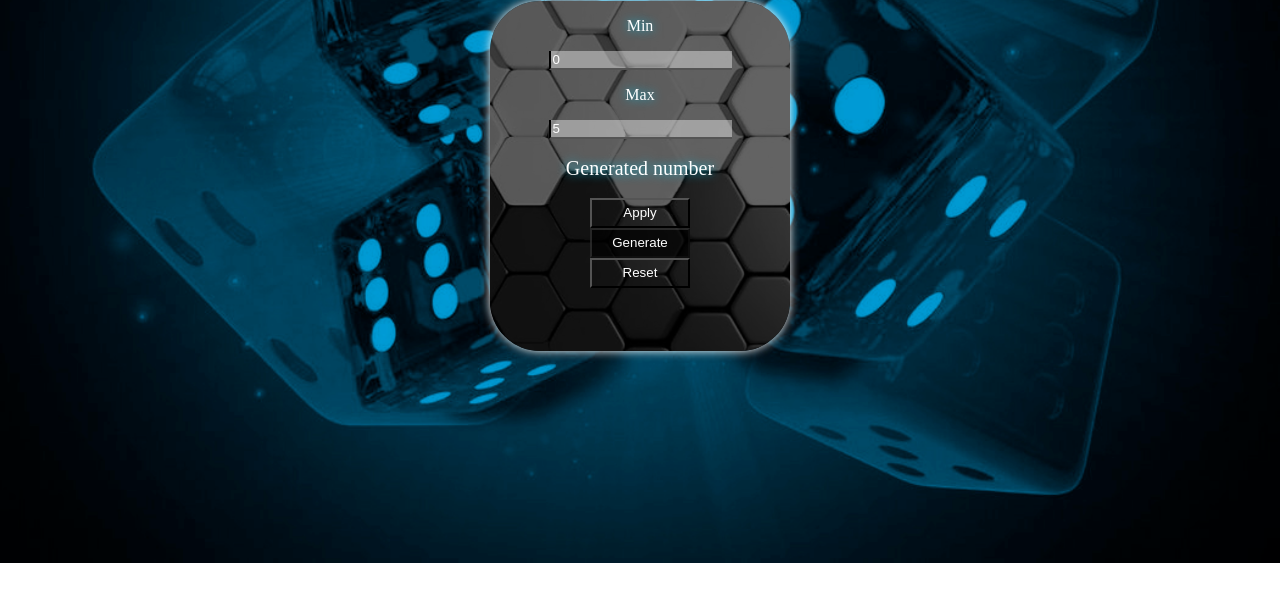
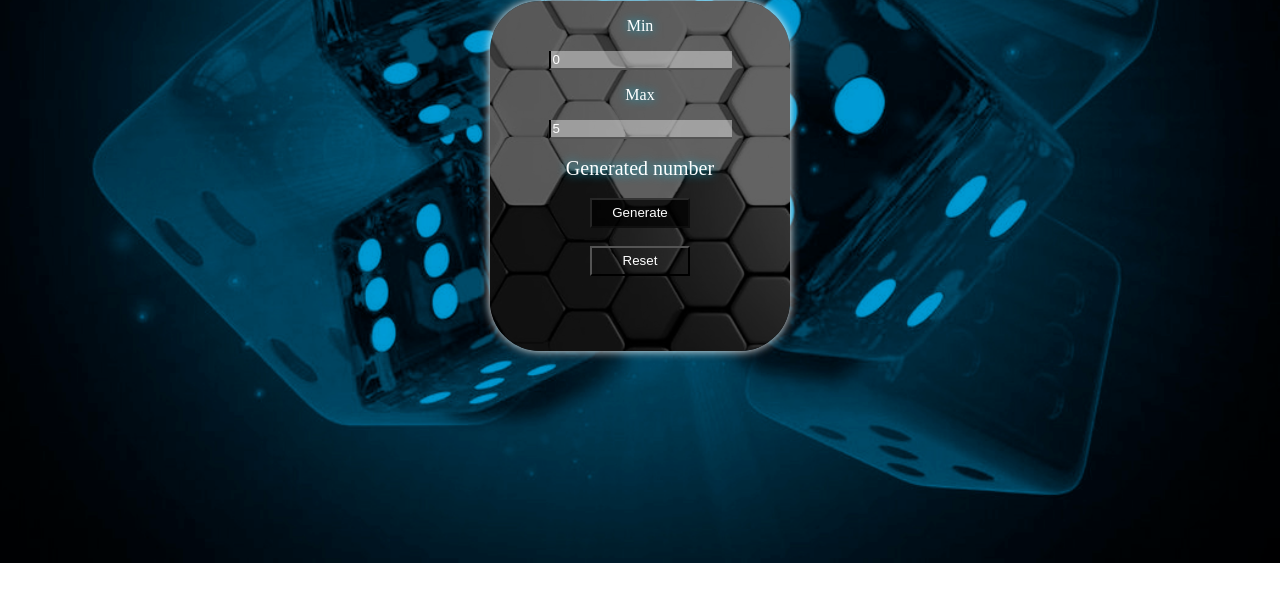
Before and after one commit to VitVin/Deveducation, a plain HTML site: page index.html in a window 1280 px wide. Shown: the part 87-688 px from the top of the page. Drawn offline with Linux system fonts and the light colour scheme.

Commit message:
Nwe version

```diff
--- a/index.html
+++ b/index.html
@@ -15,8 +15,8 @@
     <br>
     <div id="numplace">Generated number</div>
     <br>
-    <button type="button" class="button" id ="apply" onclick="fill()">Apply</button>
     <button type="button" class="button" id ="generate" onclick="generatenumber()" disabled = true>Generate</button>
+    <br>
     <button type="button" class="button" id="resetid" onclick="a()">Reset</button>
 </form>
 <script src="./Randomizer/Java.js"></script>
```
